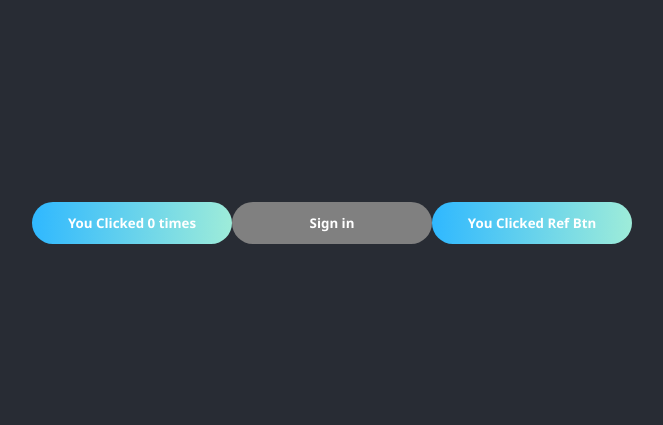
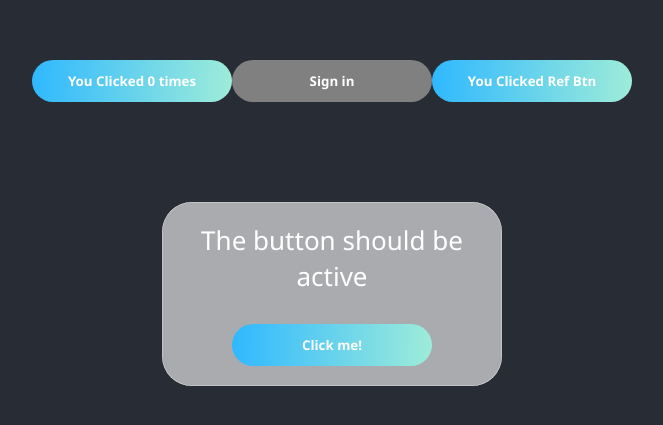
Before and after one commit to juanjosebernalv/great-day, a React (Create React App) app: page / in a window 1280 px wide. Shown: the part 177-602 px from the top of the page, without its empty margins (308-971 px from the left). Built offline with nearby package versions, Linux system fonts and the light colour scheme.

Commit message:
How to Pass Props

```diff
--- a/src/App.js
+++ b/src/App.js
@@ -2,6 +2,7 @@ import logo from './logo.svg';
 import './App.css';
 import MyButtonComponent from './components/MyButtonComponent';
 import MyButtonStyled from './components/MyButtonStyled';
+import MyCard from './components/MyCard';
 
 function App() {
   return (
@@ -12,6 +13,7 @@ function App() {
         </p> */}
         {/* <MyButtonComponent></MyButtonComponent> */}
         <MyButtonStyled></MyButtonStyled>
+        <MyCard></MyCard>
       </header>
     </div>
   );
--- /dev/null
+++ b/src/components/MyButton.js
@@ -0,0 +1,21 @@
+import React from "react";
+import styled from "styled-components";
+
+const MyButton = (props) => { // Define the props passed to the component
+    // JJ - I Think that is better use destructuring to pass props
+    return <Button isActive={props.isActive}>Click me!</Button>; // Pass the     prop to the styled button
+};
+
+export default MyButton;
+
+// Style your button. Learn about conditional styling in the Styles and Props section
+const Button = styled.button`
+    background: ${ props => props.isActive ? "linear-gradient(91.4deg, #2fb8ff 0%, #9eecd9 100%)" : "grey"};
+    padding: 12px 0;
+    width: 200px;
+    border: none;
+    border-radius: 30px;
+    color: white;
+    font-weight: bold;
+    font-family: Segoe UI, sans-serif;
+`;
--- /dev/null
+++ b/src/components/MyCard.js
@@ -0,0 +1,27 @@
+import React from "react";
+import styled from "styled-components";
+import MyButton from './MyButton';
+
+const MyCard = () => {
+    return <Wrapper>
+        The button should be active
+        <MyButton isActive={true}/>
+    </Wrapper>;
+};
+
+export default MyCard;
+
+// Style your card
+const Wrapper = styled.div`
+    margin-top: 100px;
+    background: rgba(255, 255, 255, 0.6);
+    box-shadow: inset 0 0 0 0.5px rgba(255, 255, 255, 0.6);
+    border-radius: 30px;
+    padding: 20px;
+    width: 300px;
+    display: grid;
+    gap: 30px;
+    justify-items: center;
+    align-items: center;
+    font-family: Segoe UI, sans-serif;
+`;
```
